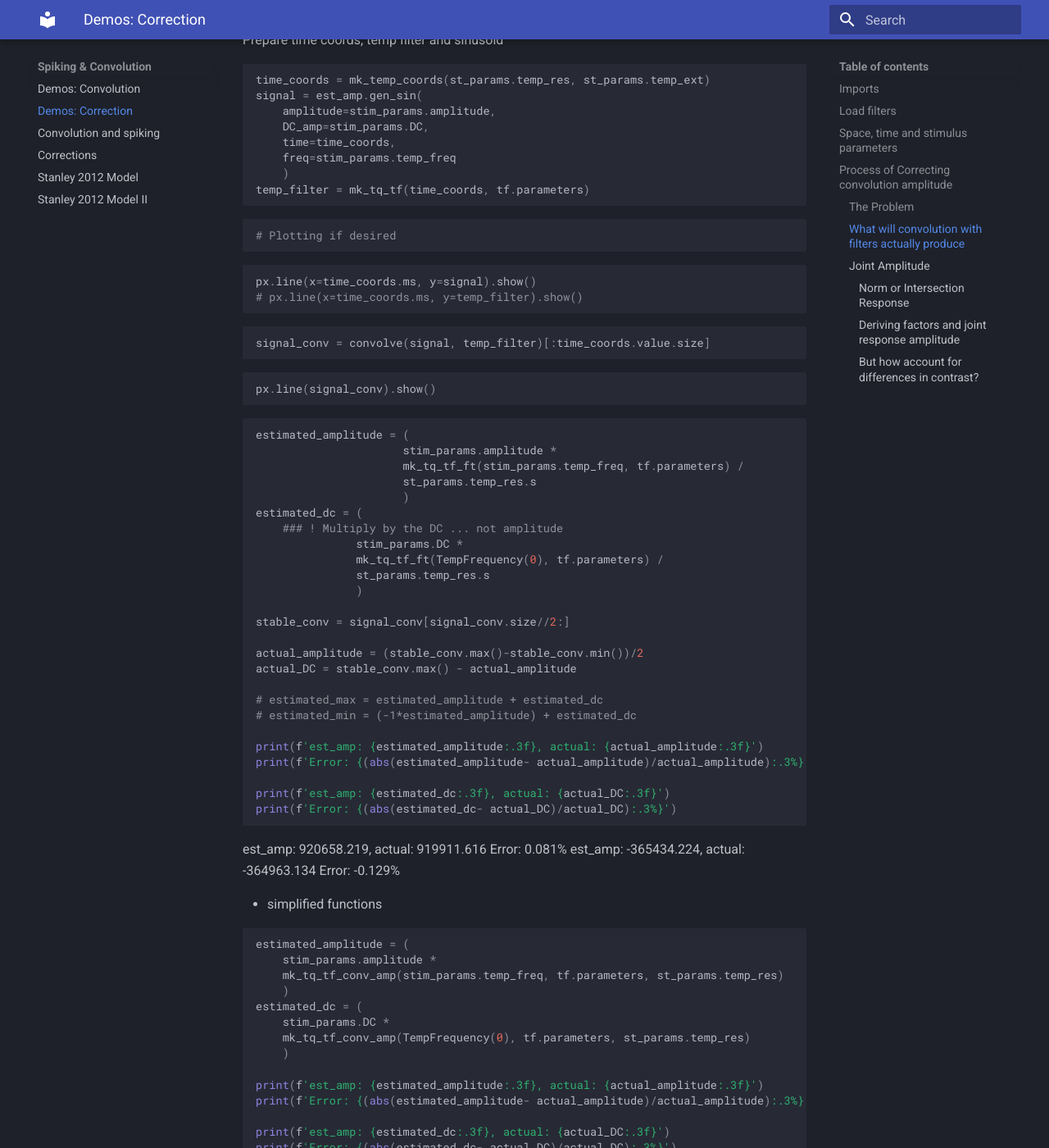
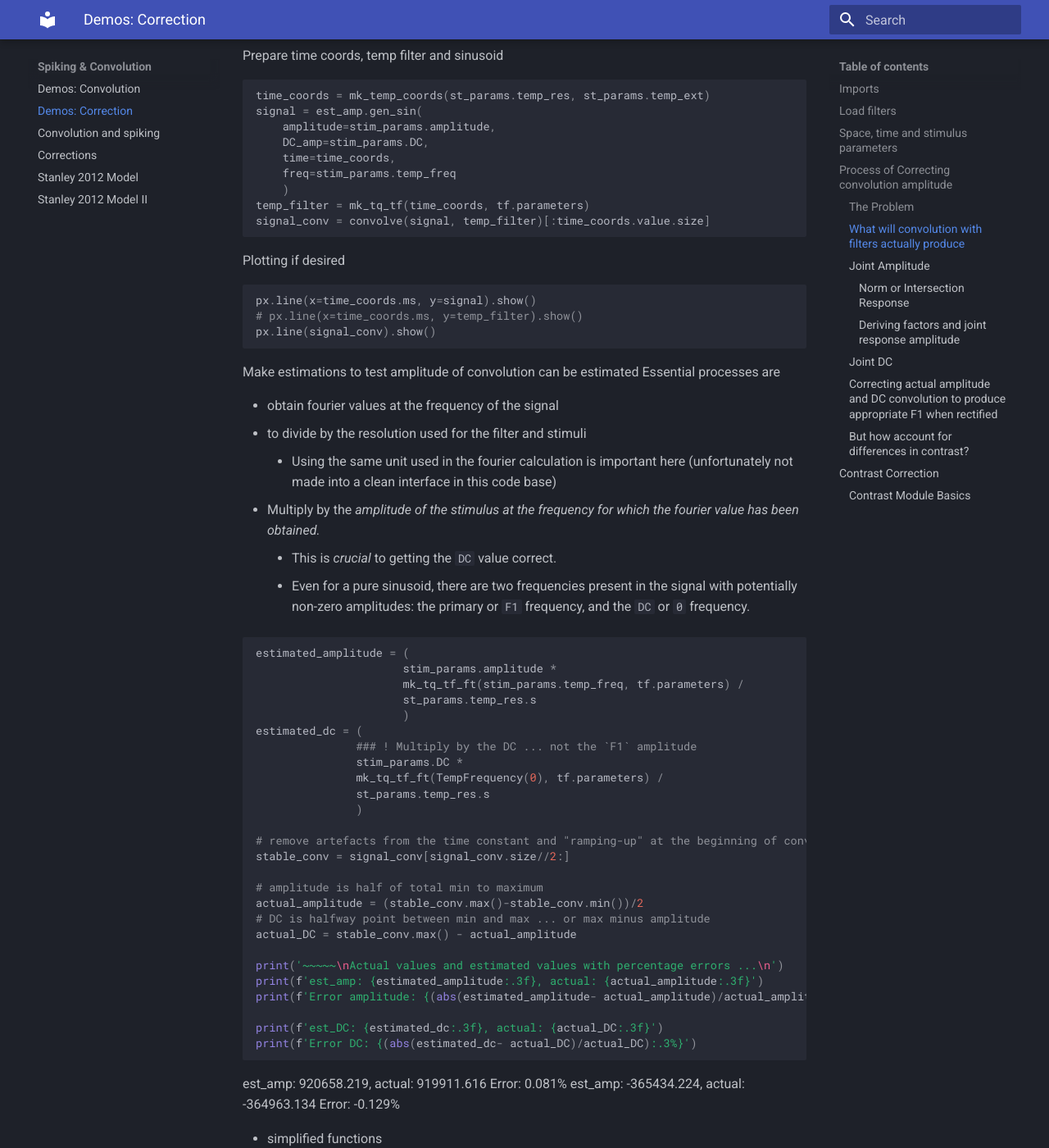
Before and after one commit to maegul/lif, an MkDocs documentation site: the page built from docs/docs/convolution_and_spiking/demo_corrections.md, in a window 1280 px wide and 1400 px high, scrolled down 2396 px. Shown: the whole window at 82% size. Built offline with MkDocs 1.6.1 and Material for MkDocs 9.7.7, drawn with Linux system fonts in a browser that asks for light colours; some of the changed text lies outside the part shown.

Commit message:
Basic demo of correcting for contrast for joint response of tf and sf

````diff
--- a/docs/docs/convolution_and_spiking/demo_corrections.md
+++ b/docs/docs/convolution_and_spiking/demo_corrections.md
@@ -5,7 +5,8 @@
 
 ```python
 from lif import *
-from lif.convolution import correction
+from lif.convolution import correction, convolve
+from lif.receptive_field.filters import contrast
 
 import plotly.express as px
 import plotly.graph_objects as go
@@ -89,21 +90,28 @@
     freq=stim_params.temp_freq
     )
 temp_filter = mk_tq_tf(time_coords, tf.parameters)
+signal_conv = convolve(signal, temp_filter)[:time_coords.value.size]
 ```
 
-```python
-# Plotting if desired
-```
+Plotting if desired
+
 ```python
 px.line(x=time_coords.ms, y=signal).show()
 # px.line(x=time_coords.ms, y=temp_filter).show()
-```
-```python
-signal_conv = convolve(signal, temp_filter)[:time_coords.value.size]
-```
-```python
 px.line(signal_conv).show()
 ```
+
+Make estimations to test amplitude of convolution can be estimated
+Essential processes are
+
+
+* obtain fourier values at the frequency of the signal
+* to divide by the resolution used for the filter and stimuli
+    * Using the same unit used in the fourier calculation is important here (unfortunately not made into a clean interface in this code base)
+* Multiply by the *amplitude of the stimulus at the frequency for which the fourier value has been obtained.*
+    * This is *crucial* to getting the `DC` value correct.
+    * Even for a pure sinusoid, there are two frequencies present in the signal with potentially non-zero amplitudes: the primary or `F1` frequency, and the `DC` or `0` frequency.
+
 ```python
 estimated_amplitude = (
                       stim_params.amplitude *
@@ -111,25 +119,26 @@
                       st_params.temp_res.s
                       )
 estimated_dc = (
-    ### ! Multiply by the DC ... not amplitude
+               ### ! Multiply by the DC ... not the `F1` amplitude
                stim_params.DC *
                mk_tq_tf_ft(TempFrequency(0), tf.parameters) /
                st_params.temp_res.s
                )
 
+# remove artefacts from the time constant and "ramping-up" at the beginning of convolution
 stable_conv = signal_conv[signal_conv.size//2:]
 
+# amplitude is half of total min to maximum
 actual_amplitude = (stable_conv.max()-stable_conv.min())/2
+# DC is halfway point between min and max ... or max minus amplitude
 actual_DC = stable_conv.max() - actual_amplitude
 
-# estimated_max = estimated_amplitude + estimated_dc
-# estimated_min = (-1*estimated_amplitude) + estimated_dc
+print('~~~~~\nActual values and estimated values with percentage errors ...\n')
+print(f'est_amp: {estimated_amplitude:.3f}, actual: {actual_amplitude:.3f}')
+print(f'Error amplitude: {(abs(estimated_amplitude- actual_amplitude)/actual_amplitude):.3%}')
 
-print(f'est_amp: {estimated_amplitude:.3f}, actual: {actual_amplitude:.3f}')
-print(f'Error: {(abs(estimated_amplitude- actual_amplitude)/actual_amplitude):.3%}')
-
-print(f'est_amp: {estimated_dc:.3f}, actual: {actual_DC:.3f}')
-print(f'Error: {(abs(estimated_dc- actual_DC)/actual_DC):.3%}')
+print(f'est_DC: {estimated_dc:.3f}, actual: {actual_DC:.3f}')
+print(f'Error DC: {(abs(estimated_dc- actual_DC)/actual_DC):.3%}')
 ```
 
 est_amp: 920658.219, actual: 919911.616
@@ -231,12 +240,40 @@
 joint_amp = norm_amp * sf_factor * tf_factor
 ```
 
-
-#### But how account for differences in contrast?
+### Joint DC
 
 
-Scale temporal filter to same contrast as spatial filter?
+* The DC of a spatial or temporal filter is the response of the cell to a uniform stimulus of the same average luminance (or DC luminance) as as the sinusoidal stimuli.
+* To fuse two filters, their DCs can just be averaged.
+* There is a potential issue around mean luminance being too difference between stimuli
+* Just find average of the two?  Raise error if they're too different?
 
 
+### Correcting actual amplitude and DC convolution to produce appropriate F1 when rectified
 
-##
+
+* explain what estimate_real... does
+* how fits into process of correction
+
+
+### But how account for differences in contrast?
+
+
+* rescale the F1 values that the filter should prescribes before correcting for rectification
+* which contrast to target?
+
+
+## Contrast Correction
+
+
+* For any filter (spatial or temporal), bring the response up to what it *should*
+  be for a given contrast and given the contrast that filter was originally recorded at.
+* Basically, scale the response up/down according to a conventional contrast curve.
+
+
+### Contrast Module Basics
+
+```python
+contrast.ON
+```
+`ContrastParams(max_resp=53, contrast_50=0.133, exponent=1.2)`
````
Also changed, not shown: docs/docs/convolution_and_spiking/demo_corrections.py (+131 -2 lines), docs/docs/convolution_and_spiking/contrast_curve_basic.svg (added).
